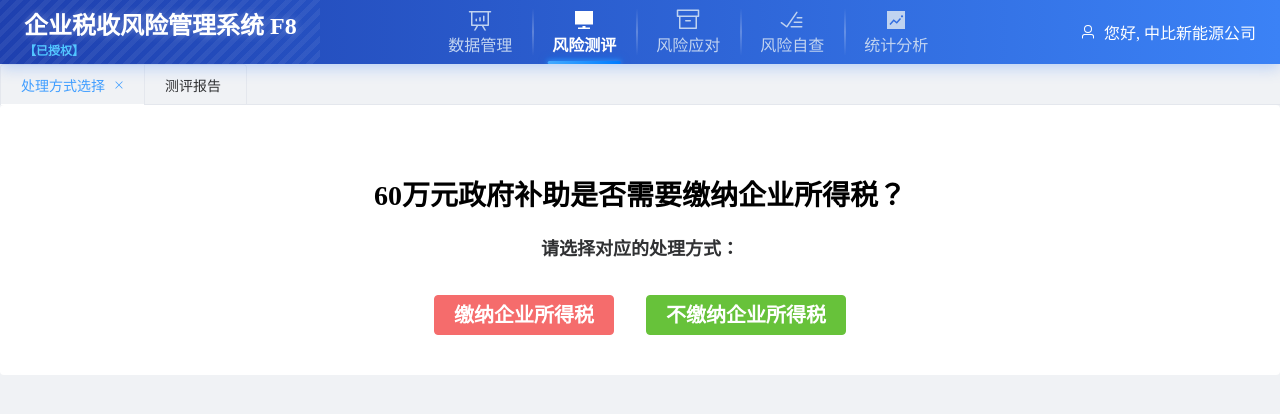
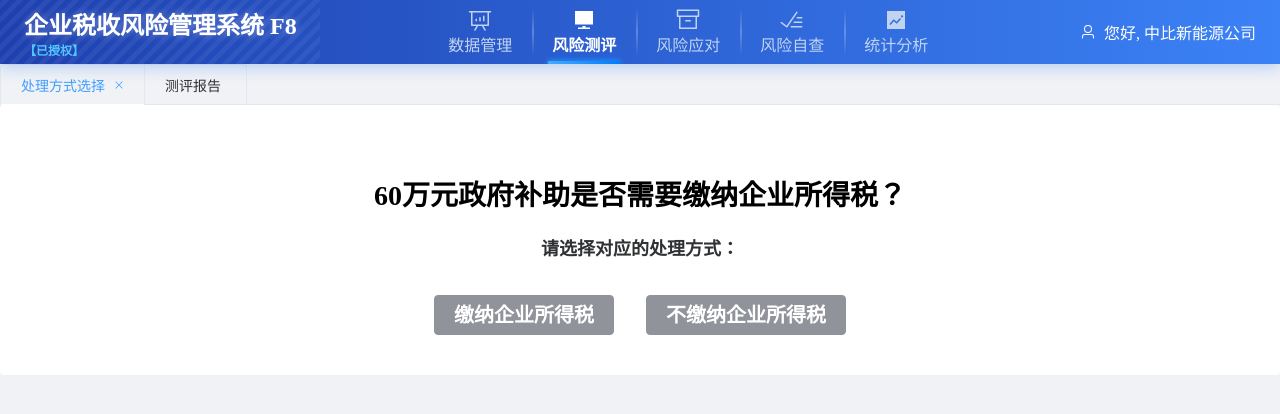
Before and after one commit to skydtrtzmr/Enterprise-Tax-Risk-Management-System, a Nuxt app: page /risk-assessment in a window 1280 px wide. Shown: the top 414 px of the page. Built offline with nearby package versions, Linux system fonts and the light colour scheme.

Commit message:
Update index.vue

```diff
--- a/pages/risk-assessment/index.vue
+++ b/pages/risk-assessment/index.vue
@@ -22,8 +22,8 @@
                     <h3>60万元政府补助是否需要缴纳企业所得税？</h3>
                     <p class="subtitle">请选择对应的处理方式：</p>
                     <div class="button-group">
-                        <el-button type="danger" size="large" @click="startAnalysis('high')"><span class="button-text">缴纳企业所得税</span></el-button>
-                        <el-button type="success" size="large" @click="startAnalysis('low')"><span class="button-text">不缴纳企业所得税</span></el-button>
+                        <el-button type="info" size="large" @click="startAnalysis('high')"><span class="button-text">缴纳企业所得税</span></el-button>
+                        <el-button type="info" size="large" @click="startAnalysis('low')"><span class="button-text">不缴纳企业所得税</span></el-button>
                     </div>
                 </div>
 
```
